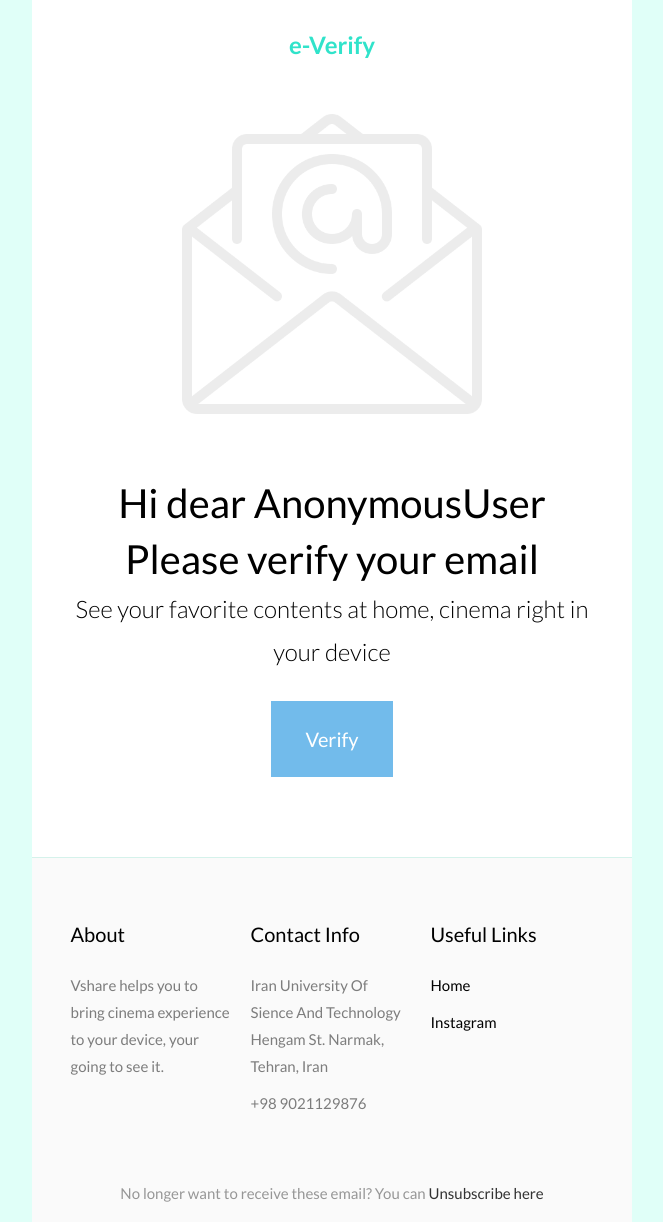
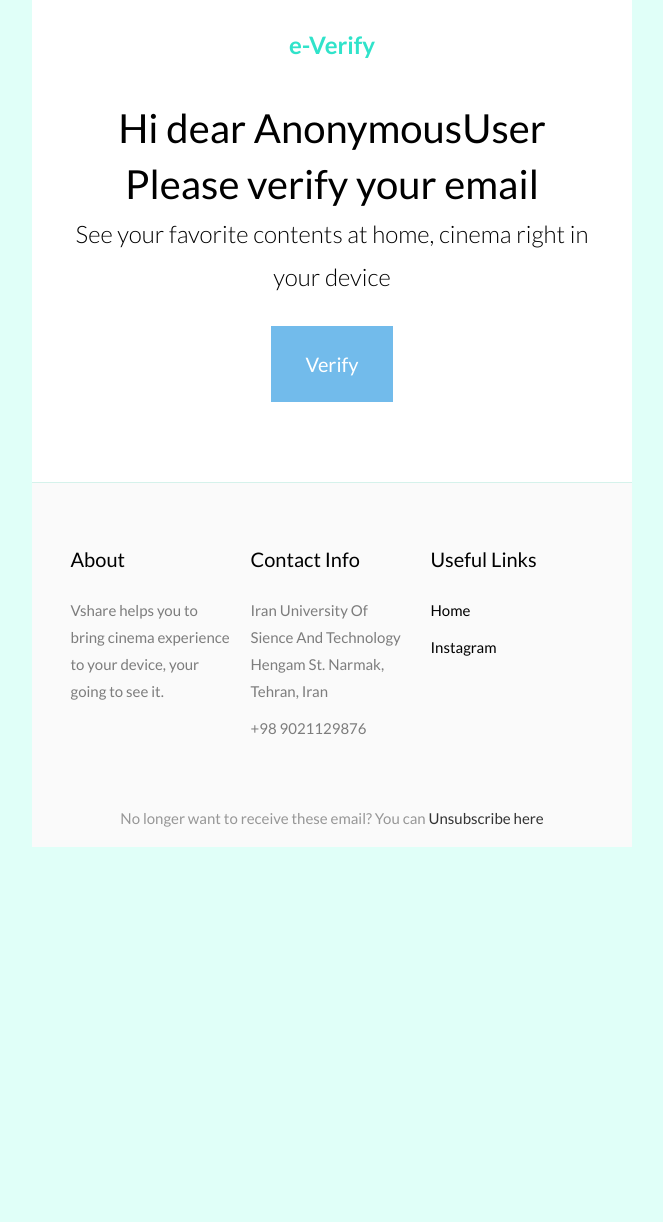
Before and after one commit to GhazalEdrisabadi/Vshare-Backend, a Django app: template vshare/users/templates/verify.html in a window 1280 px wide. Shown: the whole page, without its empty margins (308-971 px from the left). After the commit the page ends 847 px from the top, so only its background shows below. Run offline with Django 3.2, Linux system fonts and the light colour scheme; the template is opened without the code that fills it: most values are stand-ins (such as "Sample title", 1, 10 or a date in 2020).

Commit message:
Change email verification html template for deployment.

```diff
--- a/vshare/users/templates/verify.html
+++ b/vshare/users/templates/verify.html
@@ -353,11 +353,7 @@ ul.social li{
 											</td>
 										</tr>
 										<!-- end tr -->
-										<tr>
-											<td valign="middle" class="hero bg_white" style="padding: 3em 0 2em 0;">
-												<img src="{{vsharee.ir}}/static/DataSearch/images/email.png" alt="email image" style="width: 300px; max-width: 600px; height: auto; margin: auto; display: block;">
-												</td>
-											</tr>
+
 											<!-- end tr -->
 											<tr>
 												<td valign="middle" class="hero bg_white" style="padding: 2em 0 4em 0;">
```
